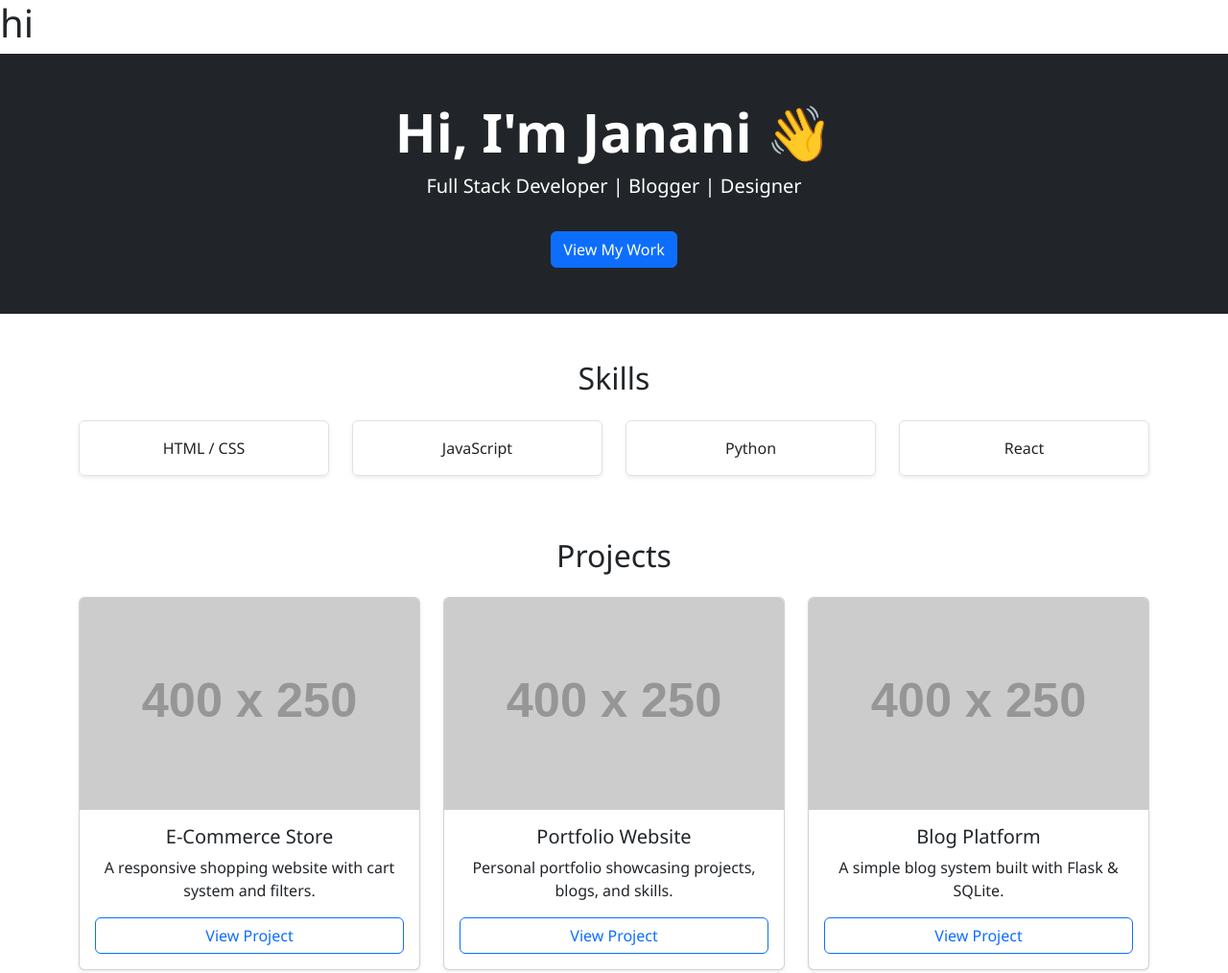
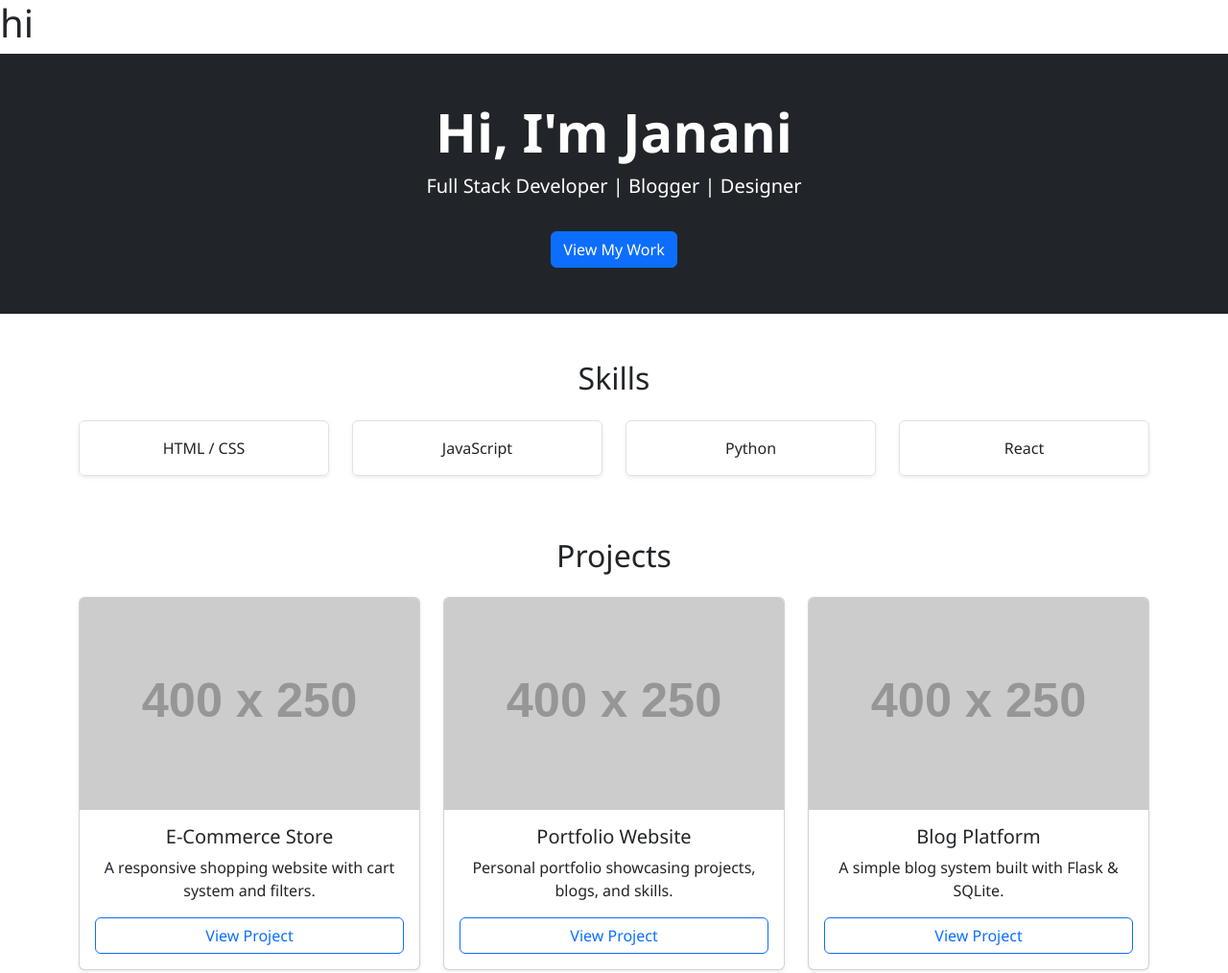
Before and after one commit to janani150/front_end_project, a plain HTML site: page blog/index.html in a window 1280 px wide. Shown: the top 1014 px of the page at 96% size. Drawn offline with nearby package versions, Linux system fonts and the light colour scheme; placeholder pictures from the web are drawn by us.

Commit message:
Updated filename.ext with small change

```diff
--- a/blog/index.html
+++ b/blog/index.html
@@ -14,7 +14,7 @@
     <!-- Hero Section -->
     <header class="bg-dark text-white text-center py-5">
         <div class="container">
-            <h1 class="display-4 fw-bold">Hi, I'm Janani 👋</h1>
+            <h1 class="display-4 fw-bold">Hi, I'm Janani </h1>
             <p class="lead">Full Stack Developer | Blogger | Designer</p>
             <a href="#projects" class="btn btn-primary mt-3">View My Work</a>
         </div>
```
